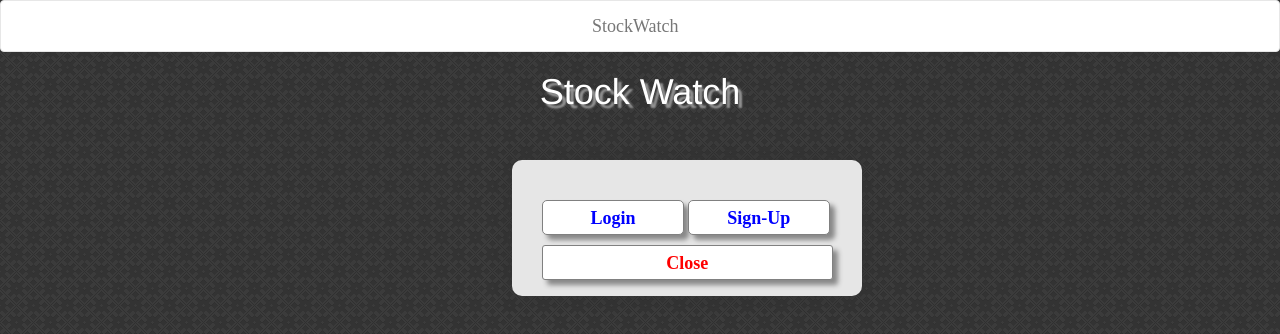
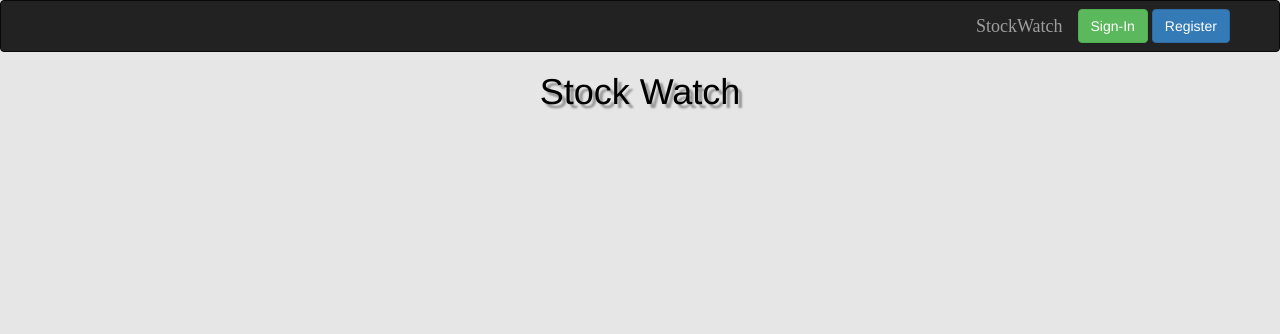
Before and after one commit to HaroonGhawsi/StockWatch, a plain HTML site: page index.html in a window 1280 px wide. Drawn offline with nearby package versions, Linux system fonts and the light colour scheme.

Commit message:
Form Layout changed

```diff
--- a/app.js
+++ b/app.js
@@ -1,28 +1,22 @@
+
 $(document).ready(function(){
-	setTimeout(popup, 3000);
-	function popup(){
-		$("#ask").fadeIn();
-	}
 	$("#sgnN").click(function(){
 		$("#logindiv").fadeIn();
 	});
-	$("#sgnUP").click(function(){
+	$(".sgnUP").click(function(){
 		$("#register").fadeIn();
 	});
-	$("#rcancel").click(function(){
+	$(".rcancel").click(function(){
 		$(this).parent().parent().fadeOut();
 	});
-	$("#close").click(function(){
-		$(this).parent().fadeOut();
-	});
-	$("#cancel").click(function(){
+	$(".cancel").click(function(){
 		$(this).parent().parent().fadeOut();
 	});
 	$("#results").hide();
 
 });
 $(document).ready(function(){
-	$("#submit").click(function(){
+	$(".submit").click(function(){
 
 		var fname = $("#fname").val();
 		var lname = $("#lname").val();
--- a/index.html
+++ b/index.html
@@ -15,26 +15,24 @@
 	<title>Stock Watch | H::G Project</title>
 
 </head>
-	<body background="./images/dark_embroidery.png">
-		<nav class="navbar navbar-default">
+	<body>
+		<nav class="navbar navbar-inverse">
 			<div class="container-fluid">
 				<div class="navbar-header">
 					<a class="navbar-brand" id="heading1" href="#">StockWatch</a>
+
+					<button type="button" class="btn btn-success navbar-btn" id="sgnN">Sign-In</button>
+					<button type="button" class="btn btn-primary navbar-btn sgnUP">Register</button>
+
 				</div>
 			</div>
 		</nav>
 		<h1 id="head">Stock Watch</h1>
-		<div id="ask">
-			<form class="form" action="#" id="ask1">
-						<input type="button" id="sgnN" value="Login" onclick="function login();"></input>
-						<input type="button" id="sgnUP" value="Sign-Up"></input><hr/>
-						<input type="button" id="close" value="Close"/>
-			</form>
-		</div>
+
 		<div id="logindiv">
 			<form class="form" action="#" id="login">
 				<h3>Sign-In Form</h3>
-					<hr/><br/>
+					<hr/>
 						<label>Username : </label>
 						<br/>
 						<input type="text" id="username" placeholder="Ex-john123"/><br/>
@@ -43,13 +41,14 @@
 						<br/>
 						<input type="password" id="password" placeholder="**********"/><br/>
 						<br/>
-						<input type="button" id="cancel" value="Cancel"/>
-						<input type="button" id="loginbtn" value="Login"/>
-						<br/>
+						<button type="button" class="btn btn-danger pull-left cancel">Cancel</button>
+						<button type="button" class="btn btn-success pull-right" id="sgnN">Sign-In</button>
+						<br/><hr/>
+						<button type="button" class="btn btn-primary btn-block sgnUP">Register</button>
 			</form>
 		</div>
 		<div id="register">
-			<form class="form" action="#" id="registration"" method="post">
+			<form class="form" action="#" id="registration" method="post">
 				<h3>Registration Form</h3>
 				<hr/>
 
@@ -67,15 +66,15 @@
 					<label>Email : <span>*</span></label>
 					<input type="email" id="eml" placeholder="Email"/><br/>
 					<br/>
-					<input type="button" id="rcancel" value="Cancel"/>
-					<input type="button" id="submit" value="Submit"/>
+					<button type="button" class="btn btn-danger pull-left rcancel">Cancel</button>
+					<button type="button" class="btn btn-success pull-right submit">Register</button>
 					<br/>
 			</form>
 		</div>
 		<div id="results">
 			<form class="form" id="form">
 				<div id="errmsg"></div><br/>
-				<input type="button" id="ok" value="Ok"/>
+				<button type="button" class="btn btn-danger btn-block" id="ok">Ok</button>
 			</form>
 		</div>
 	</body>
--- a/main.css
+++ b/main.css
@@ -1,20 +1,23 @@
 body{
 	width: 100%;
+	background: #e6e6e6;
 }
 .navbar{
-	padding-left: 45%;
-	padding-right: 45%;
-	background-color: white;
+	padding-left: 75%;
+
 }
+
 #heading1{
 	font-family: serif;
+	float: left;
+
 }
 hr{
 	border-top: 1px solid #4d4d4d;
 }
 
 h1{
-color:#fff;
+color:black;
 text-shadow: 4px 4px 2px rgba(150, 150, 150, 1);
 text-align: center;
 }
@@ -31,9 +34,9 @@ font-size:18px;
 text-align:center;
 }
 
-#login, #ask1, #registration, #form{
-left: 40%;
-top: 20%;
+.form{
+left: 73%;
+top: 10%;
 margin-left:-210px;
 margin-top:-158px;
 }
@@ -42,7 +45,6 @@ border-radius:10px;
 padding:20px 30px;
 box-shadow:0 0 15px;
 font-size:14px;
-font-weight:bold;
 width:350px;
 margin:20px 250px 0 35px;
 float:left;
@@ -55,37 +57,8 @@ border:1px solid gray;
 border-radius:3px;
 padding:5px;
 }
-#loginbtn, #submit, #sgnUP{
-background-color: white;
-border-radius: 5px;
-font-size:18px;
-color:blue;
-width:49%;
 
-box-shadow: 5px 5px 5px #888888;
-}
-
-#rcancel, #cancel, #sgnN{
-background-color: white;
-border-radius: 5px;
-font-Weight:bold;
-font-size:18px;
-color:blue;
-width:49%;
-box-shadow: 5px 5px 5px #888888;
-}
-#close{
-	background-color: white;
-	font-size: 18px;
-	font-Weight: bold;
-	width: 83%;
-	color: Red;
-	position: absolute;
-	top: 80px;
-	box-shadow: 5px 5px 5px #888888
-}
-
-#logindiv, #ask, #register{
+#logindiv, #register{
 position: absolute;
 top: 0px;
 left: 0px;
@@ -94,15 +67,13 @@ width: 100%;
 display: none;
 }
 
-#login, #ask1, #registration, #form{
+.form{
 width:350px;
 margin:0px;
 background-color:	#e6e6e6;
-font-family: 'Fauna One', serif;
+font-family: "Ubuntu", Helvetica, Arial, sans-serif;
 position: relative;
-}
-#sgnN, #sgnUP{
-	margin-top: 20px;
+
 }
 
 #errmsg{
```
Also changed, not shown: images/office.png (added), images/otis_redding.png (added), images/triangular.png (added).
